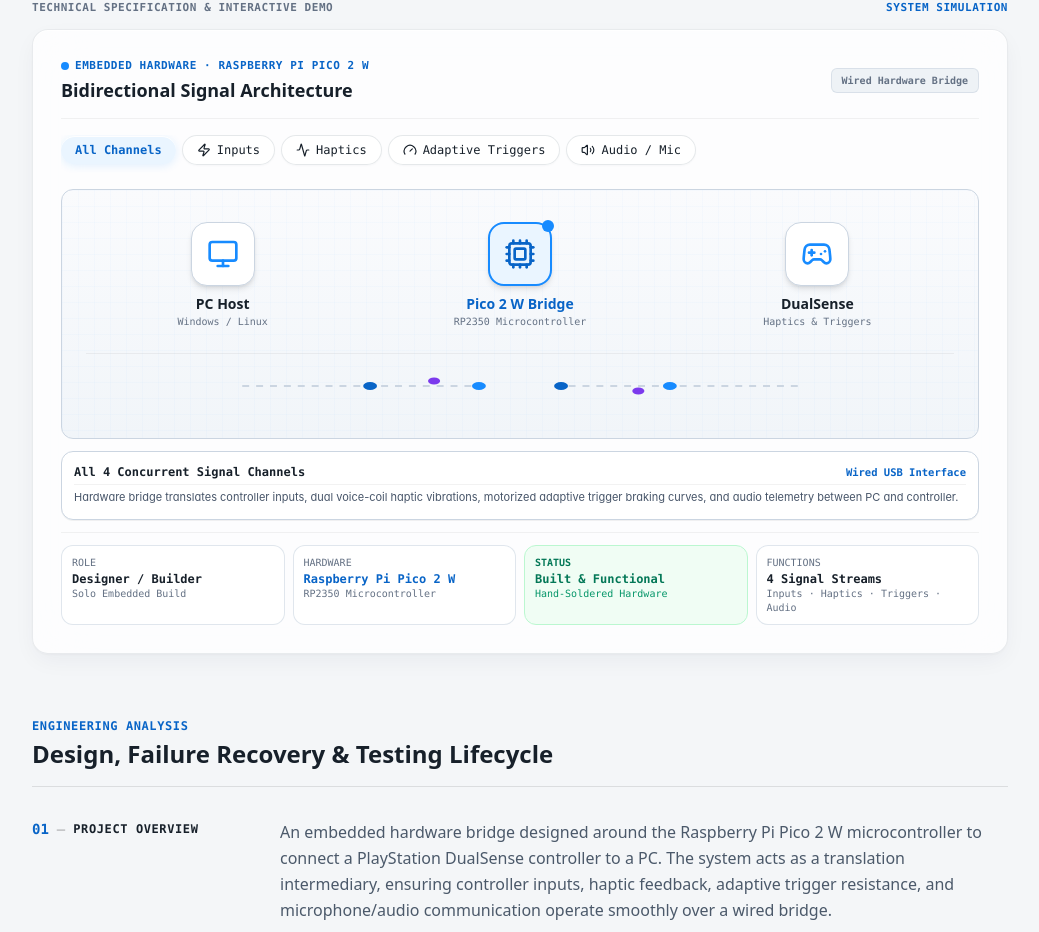
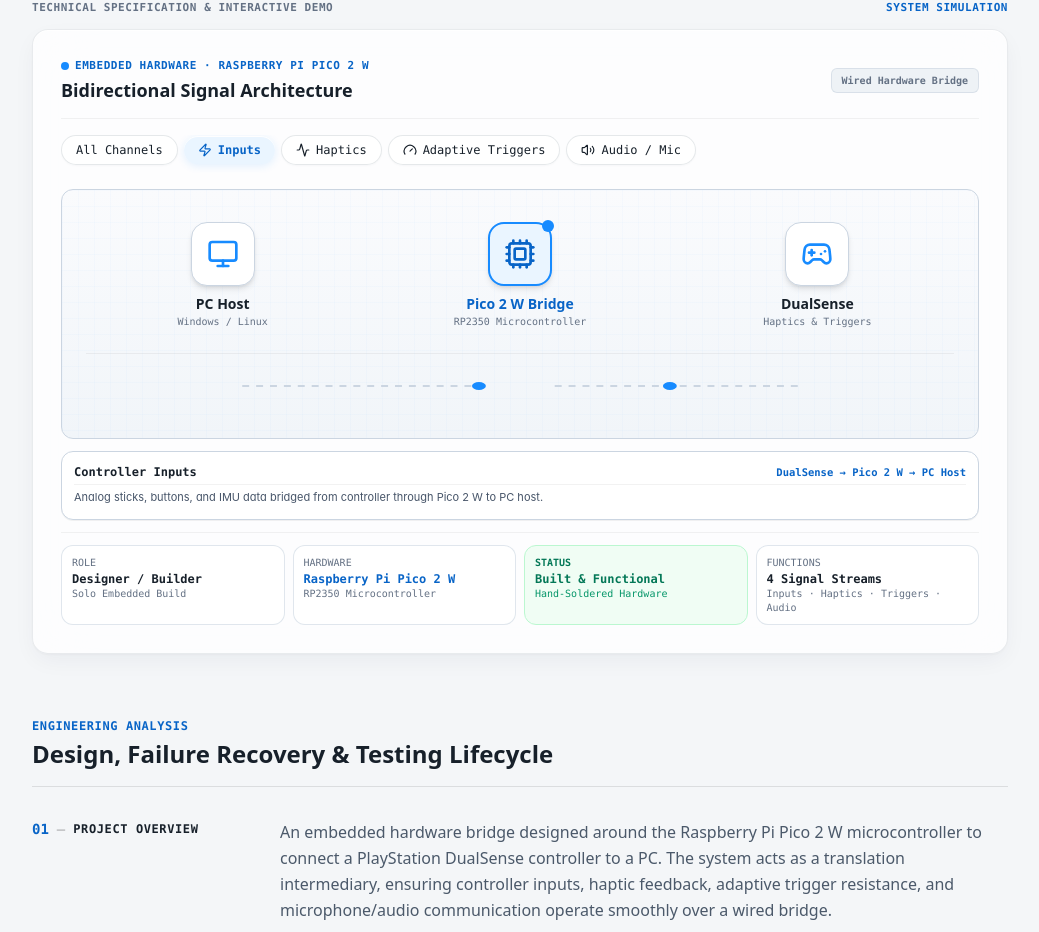
Before and after one commit to TheLeg336/Youssef-Hanna-Engineering-Portfolio, a Next.js app: page /projects/dualsense in a window 1280 px wide. Shown: the part 894-1826 px from the top of the page, without its empty margins (120-1159 px from the left). Built offline with nearby package versions, Linux system fonts and the light colour scheme.

Commit message:
chore: autonomous landing page visual showcases and useEffect import fix

```diff
--- a/components/projects/DualSenseVisual.tsx
+++ b/components/projects/DualSenseVisual.tsx
@@ -1,6 +1,6 @@
 'use client';
 
-import React, { useState, useRef, useSyncExternalStore } from 'react';
+import React, { useState, useEffect, useRef, useSyncExternalStore } from 'react';
 import { motion } from 'motion/react';
 import { Monitor, Cpu, Gamepad2, Zap, Activity, Gauge, Volume2 } from 'lucide-react';
 import { useReducedMotion } from '@/components/motion/Reveal';
@@ -63,6 +63,21 @@
       icon: Volume2,
     },
   ];
+
+  // Auto-cycle through channels autonomously (3.5s per channel) so it shows off everything non-interactively
+  useEffect(() => {
+    if (prefersReduced || !isVisible) return;
+
+    const channelSequence: ChannelKey[] = ['all', 'inputs', 'haptics', 'triggers', 'audio'];
+    const timer = setInterval(() => {
+      setActiveChannel((prev) => {
+        const nextIdx = (channelSequence.indexOf(prev) + 1) % channelSequence.length;
+        return channelSequence[nextIdx];
+      });
+    }, 3600);
+
+    return () => clearInterval(timer);
+  }, [isVisible, prefersReduced]);
 
   const currentChannelInfo = channels.find((c) => c.id === activeChannel);
 
--- a/components/projects/UniRateVisual.tsx
+++ b/components/projects/UniRateVisual.tsx
@@ -232,14 +232,6 @@
     const tick = (now: number) => {
       if (lastTimeRef.current !== null) {
         const delta = Math.min(100, now - lastTimeRef.current);
-
-        // Desktop user takeover check: pause ticker while desktop user is hovering inside
-        if (!isMobileRef.current && isUserHoveringCard.current) {
-          lastTimeRef.current = now;
-          animId = requestAnimationFrame(tick);
-          return;
-        }
-
         elapsedRef.current = (elapsedRef.current + delta) % TOTAL_CYCLE;
         const t = elapsedRef.current;
 
@@ -390,9 +382,6 @@
   return (
     <div
       ref={containerRef}
-      onPointerEnter={handleDesktopPointerEnter}
-      onPointerMove={handleDesktopPointerEnter}
-      onPointerLeave={handleDesktopPointerLeave}
       className="w-full glass-panel rounded-2xl p-6 sm:p-7 md:p-8 relative select-none min-h-[480px] overflow-visible"
     >
       {/* Refined Simulated Desktop/Mobile Cursor Overlay with Accurate Orientation & Click Ripple */}
```
